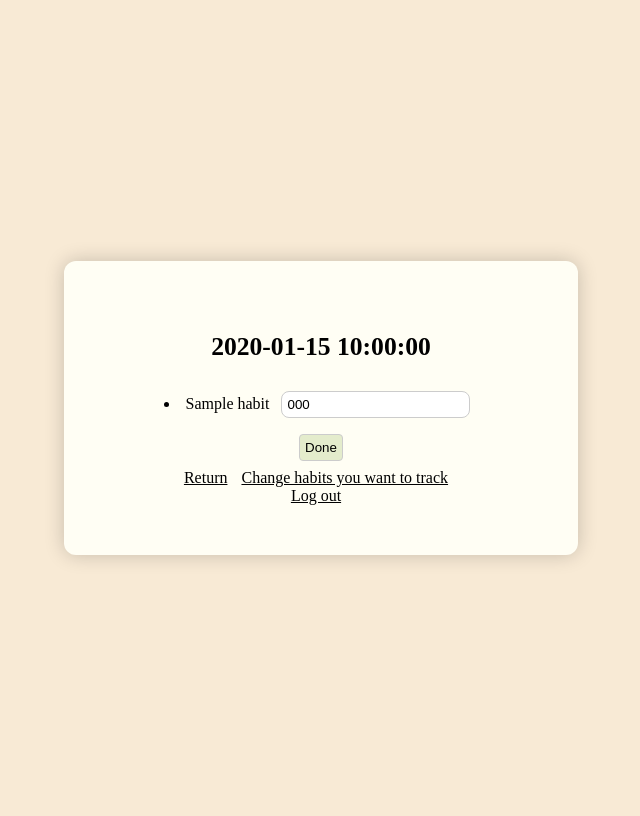
After one commit to ellenra/habit-tracker, a Flask app: template templates/edit_habits.html in a window 1280 px wide. The commit adds this page. Shown: the whole page, without its empty margins (319-959 px from the left). Run offline with Flask 3, Linux system fonts and the light colour scheme; the template is opened without the code that fills it: most values are stand-ins (such as "Sample title", 1, 10 or a date in 2020).

Commit message:
Add features for user to modify habit values and edit the habits they want to track

```diff
--- a/schema.sql
+++ b/schema.sql
@@ -15,7 +15,6 @@ CREATE TABLE Habits (
 CREATE TABLE UsersHabits (
     id SERIAL PRIMARY KEY,
     user_id INTEGER REFERENCES Users(id),
-    habit_id INTEGER REFERENCES Habits(id),
     habit_name TEXT,
     date DATE,
     track_number_value BOOLEAN,
--- a/static/calendar.css
+++ b/static/calendar.css
@@ -1,10 +1,19 @@
 body {
+    display: flex;
     justify-content: center;
     align-items: center;
+    background-color: rgb(248, 234, 213);
+    height: 100vh;
 }
 
-.dailyview {
-    padding: 10px;
+.container {
+    background-color: rgb(255, 254, 244);
+    padding: 50px;
+    padding-left: 100px;
+    padding-right: 100px;
+    border-radius: 12px;
+    box-shadow: 0 0 20px rgba(0, 0, 0, 0.2);
+    text-align: center;
 }
 
 .input {
@@ -17,6 +26,7 @@ body {
 
 ul {
     list-style-type: none;
+    text-align: left;
 }
 
 .button {
@@ -25,8 +35,26 @@ ul {
     border: none;
     border-radius: 4px;
     border: 1px solid #ccc;
+    background-color: rgb(228, 236, 204);
 }
 
 .button:hover {
-    background-color: #457fa0;
+    background-color: #dabbda;
 }
+
+.links {
+    text-align: center;
+}
+
+a {
+    color: black;
+    margin-right: 10px;
+}
+
+a:hover {
+    color: rgb(250, 182, 193);
+}
+
+h2 {
+    font-size: 1.6em;
+}
--- a/templates/day.html
+++ b/templates/day.html
@@ -6,10 +6,13 @@
     <link rel="stylesheet" href="{{ url_for('static', filename='calendar.css') }}">
 </head>
 <body>
-    <div class="dailyview">
-        <h2>{{ date }}</h2>
-        <a href="/day?days={{ days-1 }}">Previous Day</a>
-        <a href="/day?days={{ days+1 }}">Next Day</a>
+    <div class="container">
+        {% block content %}
+        <div class="links">
+            <h2>{{ date }}</h2>
+            <a href="/day?days={{ days-1 }}">Previous Day</a>
+            <a href="/day?days={{ days+1 }}">Next Day</a>
+        </div>
         {% if form_status == True %}
         <ul>
             {% for habit in habits %}
@@ -17,15 +20,18 @@
                 {% if habit.number_value %}
                 {{ habit.habit_name }}: {{ habit.number_value }}
                 {% else %}
-                {% if habit.boolean_value is none %}
-                {{ habit.habit_name}}: Not done
+                {% if habit.boolean_value %}
+                {{ habit.habit_name}}: Done
                 {% else %}
-                {{ habit.habit_name }}: Done
+                {{ habit.habit_name }}: Not done
                 {% endif %}
                 {% endif %}
             </li>
             {% endfor %}
         </ul>
+        <a href="/edit_habits?date={{ date }}&days={{ days }}">Edit</a>
+        <br/>
+        <br/>
         {% else %}
         <ul>
             <form action="/habit_status" method="POST">
@@ -41,15 +47,19 @@
                         <input type="number" class="input" name="number_{{ habit.id }}">
                         {% endif %}
                     {% else %}
-                        <input type="checkbox" class="input" name="checkbox_{{ habit.id }}">
+                        <input type="checkbox" class="input" name="checkbox_{{ habit.id }}" value="true">
                     {% endif %}
                 </li>
                 {% endfor %}
+                <input type="hidden" name="day" value="{{ days }}">
                 <input type="hidden" name="date" value="{{ date }}">
                 <input type="submit" class="button" value="Done">
             </form>
         </ul>
         {% endif %}
+        {% endblock %}
+        <a href="/habits">Change habits you want to track</a>
+        <br/>
         <a href="/logout">Log out</a>
     </div>
 </body>
--- /dev/null
+++ b/templates/edit_habits.html
@@ -0,0 +1,28 @@
+{% extends "day.html" %}
+{% block content %}
+
+<h2>{{ date }}</h2>
+<form action="/habit_status" method="POST">
+    {% for habit in habits %}
+    <li>
+        {{ habit.habit_name }}
+        <input type="hidden" name="track_value_{{ habit.id }}" value="{{ habit.track_number_value }}">
+        <input type="hidden" name="habit_id_{{ habit.id }}" value="{{ habit.id }}">
+        {% if habit.track_number_value %}
+            {% if habit.habit_name == 'mood' %}
+            <input type="number" class="input" name="number_{{ habit.id }}" value="{{ habit.number_value }}" placeholder="1-5 (1=bad 5=good)">
+            {% else %}
+            <input type="number" class="input" name="number_{{ habit.id }}" value="{{ habit.number_value }}">
+            {% endif %}
+        {% else %}
+            <input type="checkbox" class="input" name="checkbox_{{ habit.id }}" {% if habit.boolean_value %} checked {% endif %}>
+        {% endif %}
+    </li>
+    {% endfor %}
+    <input type="hidden" name="day" value="{{ days }}">
+    <input type="hidden" name="date" value="{{ date }}">
+    <input type="hidden" name="edit_form" value="True">
+    <input type="submit" class="button" value="Done">
+</form>
+<a href="/day">Return</a>
+{% endblock %}
--- a/users.py
+++ b/users.py
@@ -1,7 +1,6 @@
-import os
 from db import db
 import re
-from flask import request, session
+from flask import session
 from sqlalchemy.sql import text
 from werkzeug.security import check_password_hash, generate_password_hash
 
```
Also changed, not shown: habits.py (+38 -19 lines), routes.py (+36 -24 lines), static/styles.css (+8 -9 lines), templates/habits.html (+11 -14 lines), templates/index.html (+2 -7 lines).
